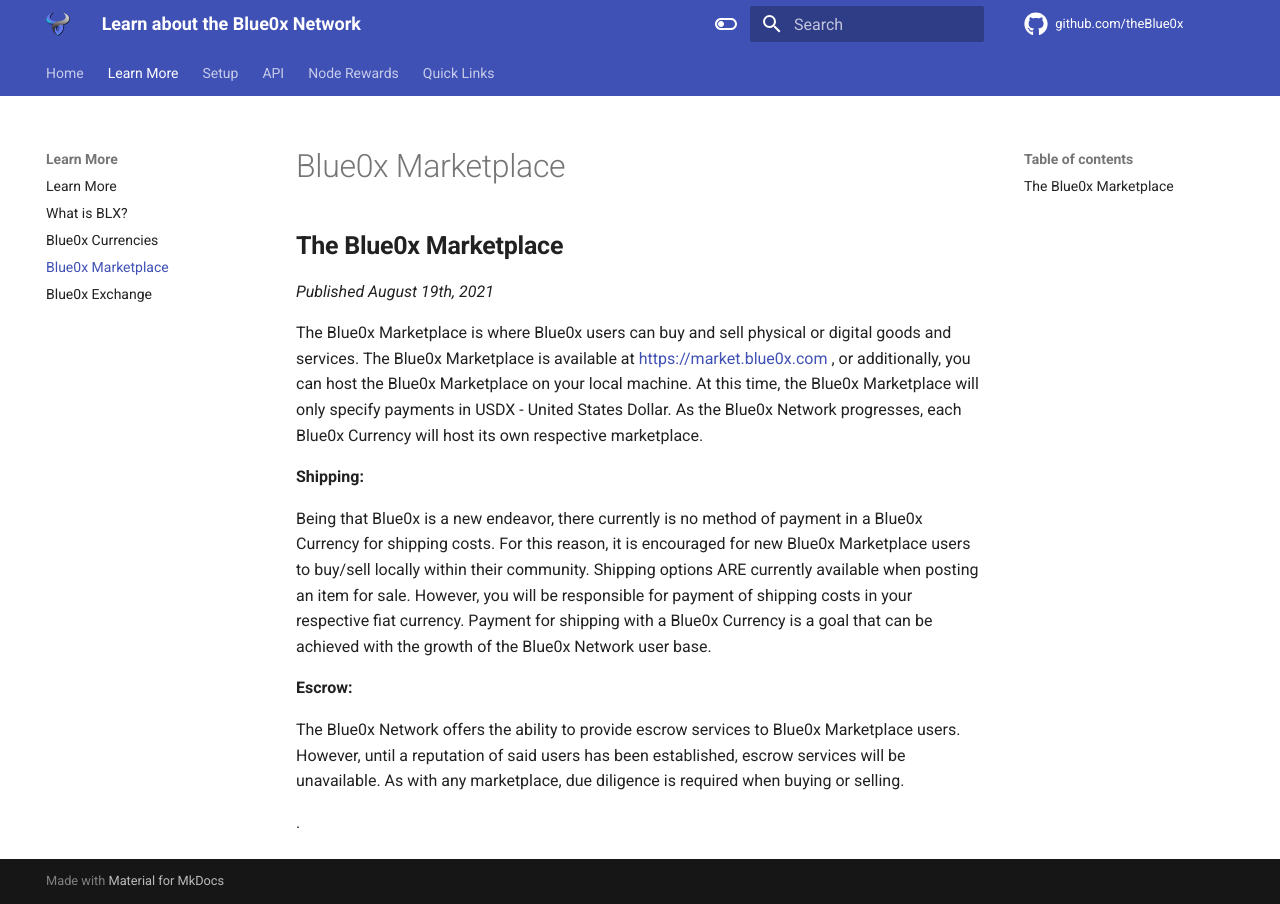
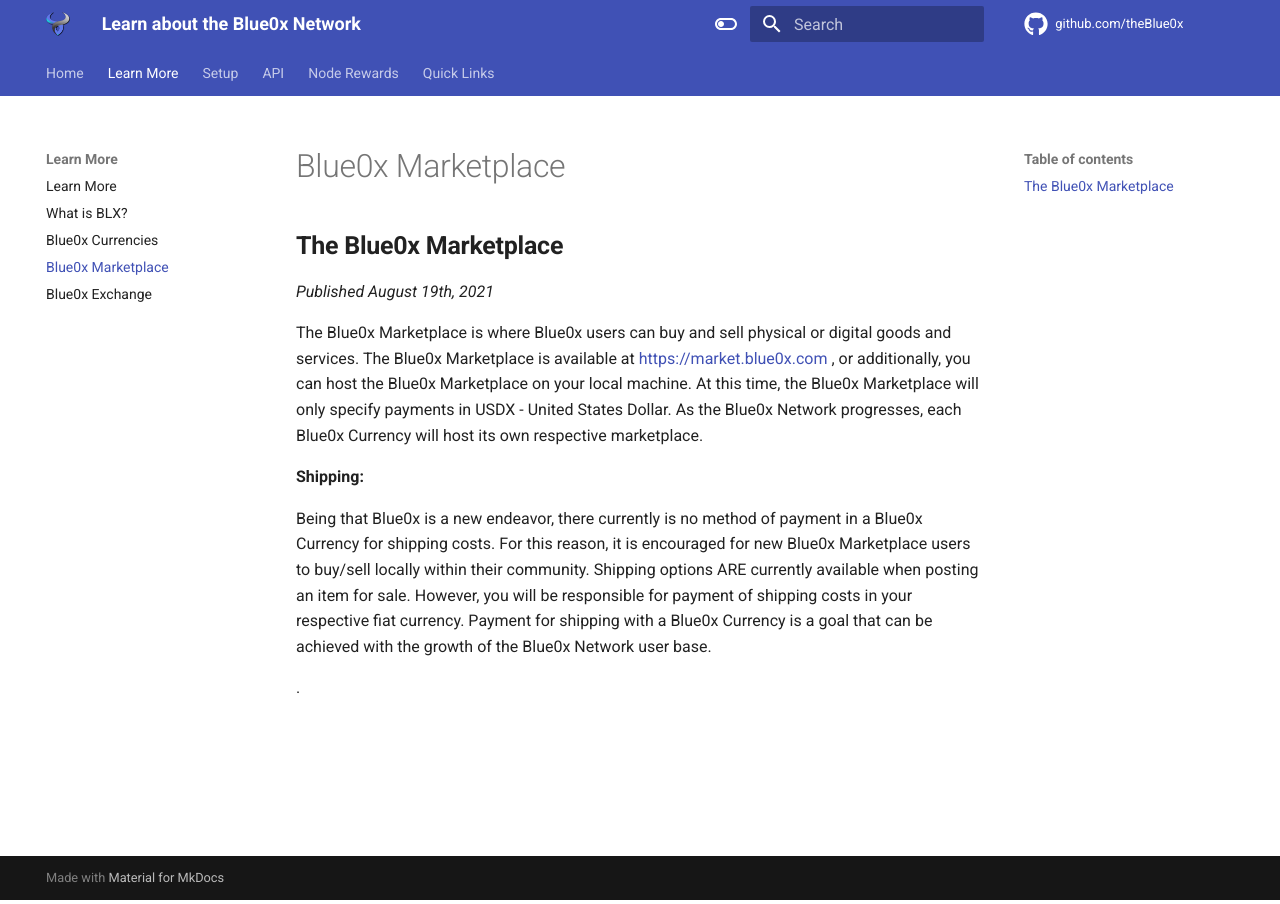
Before and after one commit to theBlue0x/docs, an MkDocs documentation site: the page built from docs/learn_more/marketplace.md, in a window 1280 px wide. Built offline with MkDocs 1.6.1 and Material for MkDocs 9.7.7, drawn with Linux system fonts in a browser that asks for light colours.

Commit message:
Update marketplace.md

```diff
--- a/docs/learn_more/marketplace.md
+++ b/docs/learn_more/marketplace.md
@@ -8,9 +8,6 @@
 
 Being that Blue0x is a new endeavor, there currently is no method of payment in a Blue0x Currency for shipping costs.  For this reason, it is encouraged for new Blue0x Marketplace users to buy/sell locally within their community.  Shipping options ARE currently available when posting an item for sale.  However, you will be responsible for payment of shipping costs in your respective fiat currency.  Payment for shipping with a Blue0x Currency is a goal that can be achieved with the growth of the Blue0x Network user base.
 
-**Escrow:**
-
-The Blue0x Network offers the ability to provide escrow services to Blue0x Marketplace users.  However, until a reputation of said users has been established, escrow services will be unavailable.  As with any marketplace, due diligence is required when buying or selling.
 
 
 
```
